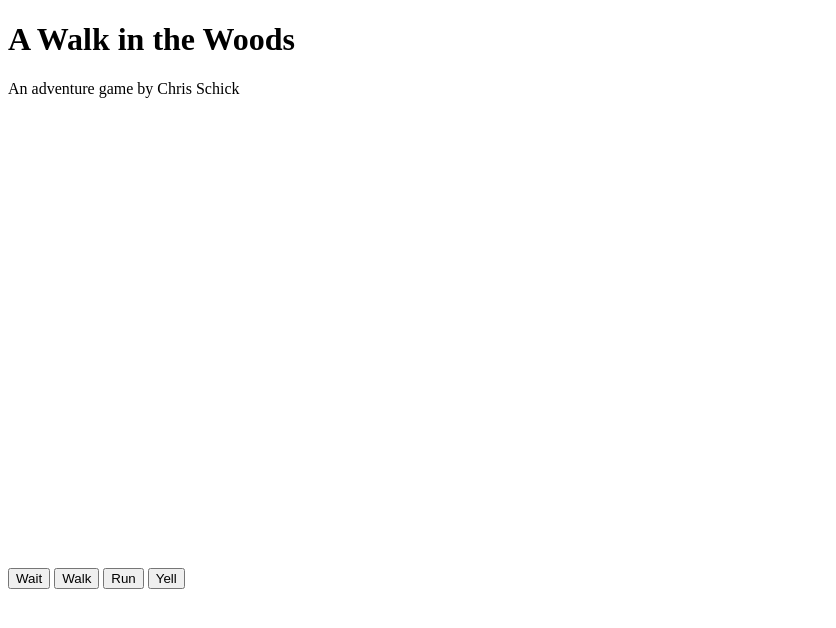
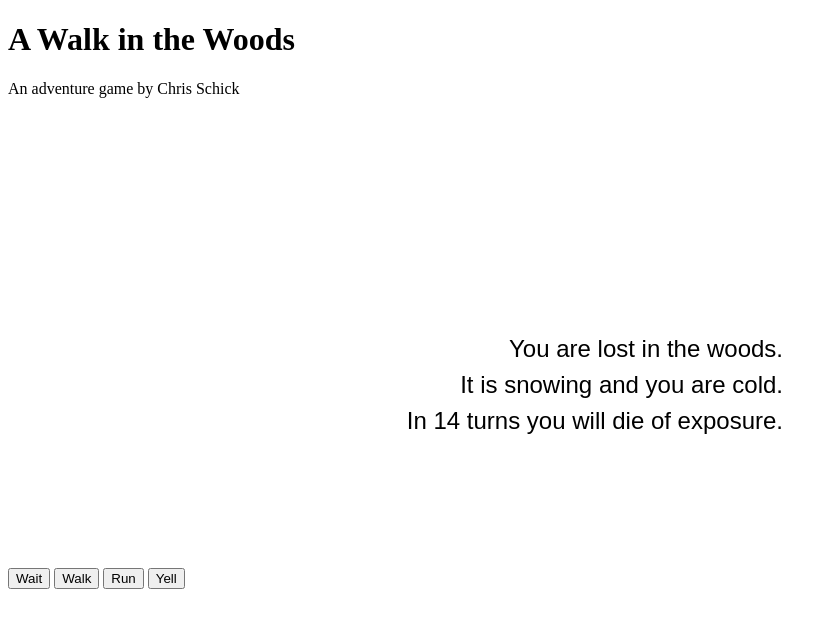
Before and after one commit to Chrinkus/walk, a plain HTML site: page index.html in a window 1280 px wide. Shown: the whole page, without its empty margins (0-836 px from the left). Drawn offline with Linux system fonts and the light colour scheme.

Commit message:
Altered text output to display in zones. Temp wired dynamic results. Satisfies #4

```diff
--- a/index.html
+++ b/index.html
@@ -4,6 +4,7 @@
     <meta charset="utf-8">
     <title>A Walk in the Woods</title>
     <link rel="stylesheet" href="stylesheet.css">
+    <script src="messages.js"></script>
     <script src="main.js"></script>
 </head>
 <body onload="draw();">
--- a/main.js
+++ b/main.js
@@ -1,9 +1,9 @@
-import MESSAGES from "./messages.js";
+//import MESSAGES from "./messages.js";
 
 var gameState = {
     turns: 14,
-    resultText: MESSAGES.start,
-    scenarioText: [""],
+    resultText: [""],
+    scenarioText: MESSAGES.start,
     distance: 0, // must exceed 5 to discover cabin
     weakness: 0,
     wait: 0,
@@ -15,18 +15,21 @@ var gameState = {
                 // normal: exposure reduces turns by increasing values for consecutive non-waits
                 // wolf: weakness +1
                 // wind: turns -1
+                this.resultText = MESSAGES.results.wait.standard;
                 this.turns -= 3;
                 break;
             case "walk": // best use: non-wind filler, distance + 1
                 // normal: turns -1
                 // wolf: weakness +1
                 // wind: turns -2
+                this.resultText = MESSAGES.results.walk;
                 this.turns -= 1;
                 break;
             case "run": // best use: distance +2, prolong life during wolf charge
                 // normal: no turn loss, causes fatigue state - forced wait next turn
                 // wolf: weakness +2, no turn loss, no fatigue
                 //wind: exposure -1
+                this.resultText = MESSAGES.results.run;
                 this.turns -= 0;
                 break;
             case "yell": // best use: reduces weakness
@@ -34,6 +37,7 @@ var gameState = {
                 // normal: exposure -wait level (max 2, does not increase wait level)
                 // wolf: weakness -1
                 // wind: wait exposure -1
+                this.resultText = MESSAGES.results.yell.standard;
                 this.turns -= 2;
                 break;
             default:
@@ -49,15 +53,27 @@ var gameState = {
 function draw(choice) {
     var canvas = document.getElementById("viewport");
     var ctx = canvas.getContext("2d");
+    var fontSize = 24;
+    ctx.font = fontSize + "px sans-serif";
 
     if (choice) {
         gameState.advance(choice);
     }
+    ctx.clearRect(0, 0, 800, 450);
 
-    ctx.clearRect(0, 0, 800, 450);
-    ctx.font = "24px sans-serif";
-    ctx.textAlign = "center";
-    ctx.fillText(gameState.resultText, canvas.width/2, canvas.height/2);
+    // Upper-text - resultText
+    ctx.textAlign = "left";
+    ctx.textBaseline = "alphabetic";
+    gameState.resultText.forEach(function(line, i) {
+        ctx.fillText(line, 25, (75 + fontSize * 1.5 * i));
+    });
+
+    // Lower-text - scenarioText
+    ctx.textAlign = "right";
+    ctx.textBaseline = "hanging";
+    gameState.scenarioText.forEach(function(line, i) {
+        ctx.fillText(line, (canvas.width - 25), (canvas.height / 2 + fontSize * 1.5 * i));
+    });
 }
 
 function wait() {
--- a/messages.js
+++ b/messages.js
@@ -1,4 +1,5 @@
-export default const MESSAGES = {
+//export default const MESSAGES = {
+var MESSAGES = {
     "start": [
         "You are lost in the woods.",
         "It is snowing and you are cold.",
@@ -51,7 +52,7 @@ export default const MESSAGES = {
                     "Slowly, he walks off and disappears back into the woods."
                 ],
                 "charge": [
-                    "You yell at the wolf as loud and as fierce as you can,"
+                    "You yell at the wolf as loud and as fierce as you can,",
                     "he continues to charge without breaking stride."
                 ]
             }
```
